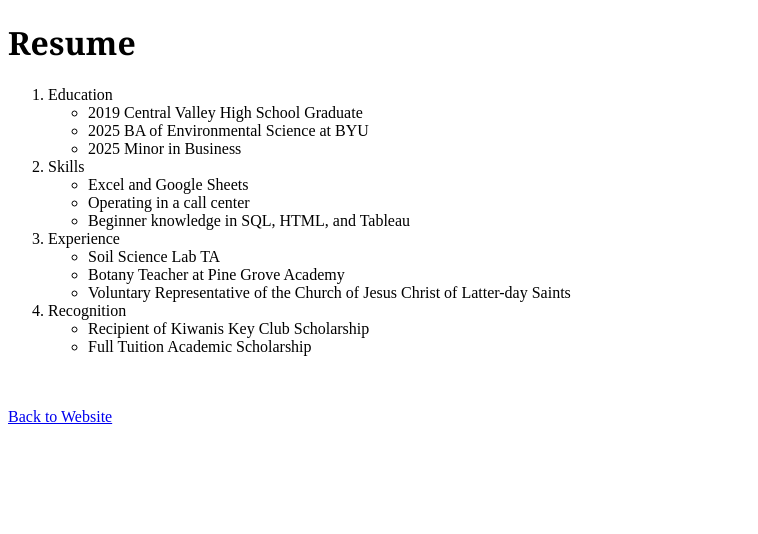
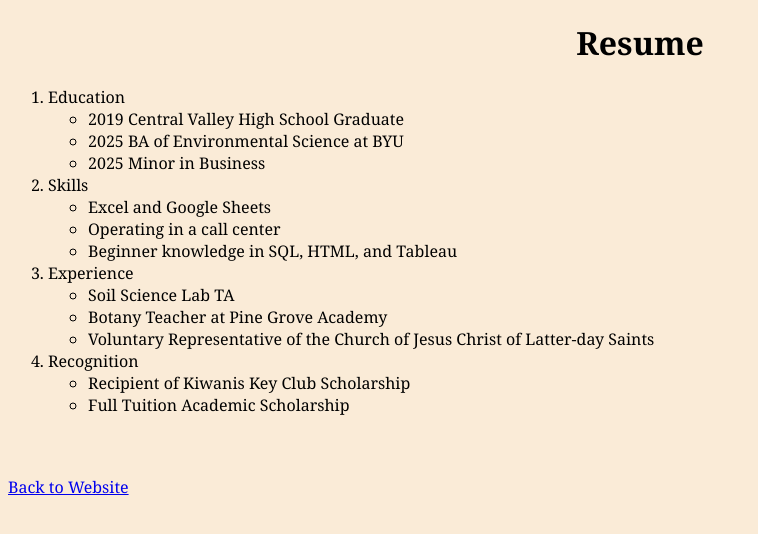
Before and after one commit to ihaymore/is201, a plain HTML site: page resume.html in a window 1280 px wide. Shown: the whole page, without its empty margins (0-758 px from the left). Drawn offline with Linux system fonts and the light colour scheme.

Commit message:
Add files via upload

```diff
--- a/css/mystyles.css
+++ b/css/mystyles.css
@@ -1,6 +1,17 @@
 h1{
-    font-family: Georgia, 'Times New Roman', Times, serif !important;
+    font-family: Georgia, 'Times New Roman', Times, serif;
+    text-align: center;
 }
+body{
+    font-family: Georgia, 'Times New Roman', Times, serif;
+    background-color:antiquewhite;
+    color:black; /*font color*/
+
+
+}
+
+    /*text-align: center should make it centered*/
+
 
 /* if updates don't work...
 1. Make sure you linked styles to page
--- /dev/null
+++ b/css/scratch.css
@@ -0,0 +1,25 @@
+body{
+    background-color: antiquewhite;
+    font-family:Georgia, 'Times New Roman', Times, serif;
+}
+
+.best{
+    font-style:italic;
+}
+.header{
+    border: 2px solid salmon;
+    text-align: center;
+}
+.list{
+    font-style:italic;
+    color:salmon;
+}
+.toplink{
+    top:0;
+    right:0;
+    z-index: 1;
+}
+.common{
+    border: 2px solid salmon;
+    position: absolute;
+}
```
